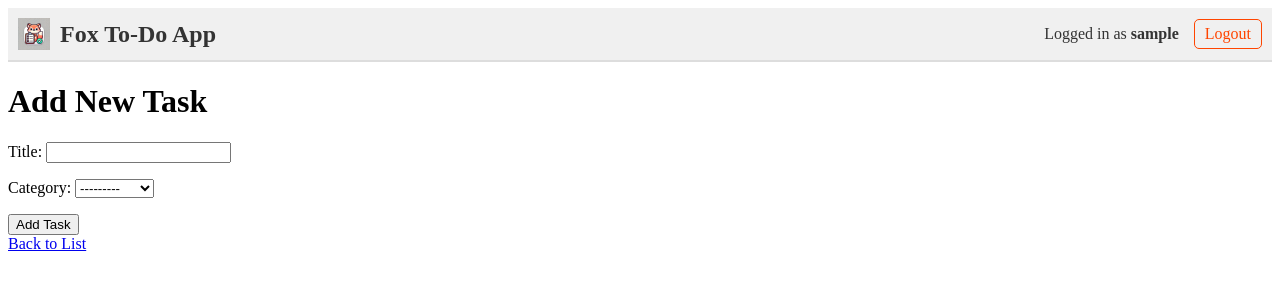
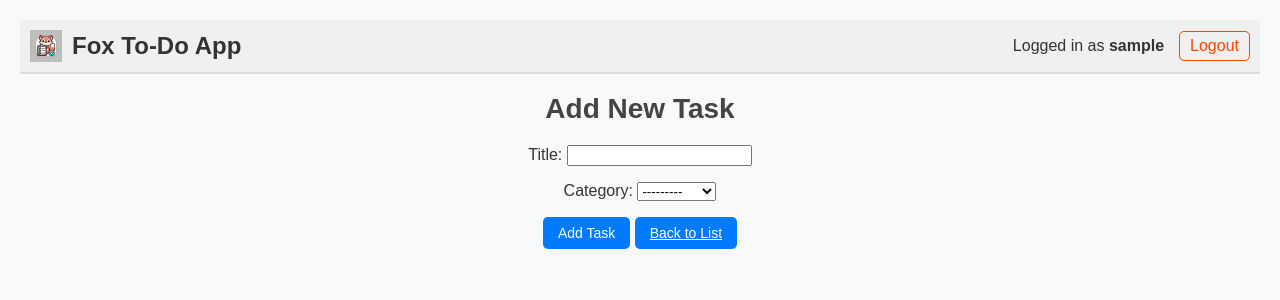
Before and after one commit to solarmist/django_todo, a Django app: page /add/ in a window 1280 px wide. Shown: the top 300 px of the page. Run offline with Django 5.2, Linux system fonts and the light colour scheme; the visitor is signed in with stand-in values (Sample User, id 1); data comes from the database, SQL or seed files in the repository.

Commit message:
Add styling to the core of the app.

```diff
--- a/todo_project/static/todo_app/css/style.css
+++ b/todo_project/static/todo_app/css/style.css
@@ -1,3 +1,100 @@
+/* 🎨 General Styles */
+body {
+    font-family: "Arial", sans-serif;
+    background-color: #f8f9fa;
+    color: #333;
+    margin: 0;
+    padding: 20px;
+    text-align: center;
+}
+
+/* 🏷️ Header */
+h1 {
+    font-size: 28px;
+    margin-bottom: 20px;
+    color: #444;
+}
+
+/* 📋 Task List */
+ul {
+    list-style-type: none;
+    padding: 0;
+}
+
+li {
+    background-color: white;
+    padding: 10px;
+    margin: 10px auto;
+    width: 80%;
+    max-width: 500px;
+    border-radius: 8px;
+    box-shadow: 2px 2px 10px rgba(0, 0, 0, 0.1);
+    display: flex;
+    justify-content: space-between;
+    align-items: center;
+}
+
+/* ✅ Completed Tasks */
+li.completed {
+    text-decoration: line-through;
+    opacity: 0.6;
+}
+
+/* 📌 Buttons */
+button,
+.btn {
+    background-color: #007bff;
+    color: white;
+    border: none;
+    padding: 8px 15px;
+    border-radius: 5px;
+    cursor: pointer;
+    font-size: 14px;
+    transition: 0.3s;
+}
+
+button:hover,
+.btn:hover {
+    background-color: #0056b3;
+}
+
+/* 🎛️ Filters */
+.filter-form {
+    display: flex;
+    justify-content: center;
+    gap: 10px;
+    margin-bottom: 20px;
+}
+
+.filter-form select,
+.filter-form input,
+.filter-form button {
+    padding: 5px;
+    font-size: 14px;
+}
+
+/* 🎭 Dark Mode Support */
+@media (prefers-color-scheme: dark) {
+    body {
+        background-color: #222;
+        color: #ddd;
+    }
+
+    li {
+        background-color: #333;
+        color: white;
+    }
+
+    button,
+    .btn {
+        background-color: #28a745;
+    }
+
+    button:hover,
+    .btn:hover {
+        background-color: #218838;
+    }
+}
 /* Header Bar Styles */
 .header-bar {
     background-color: #f0f0f0;
--- a/todo_project/todo_app/templates/add_task.html
+++ b/todo_project/todo_app/templates/add_task.html
@@ -7,7 +7,7 @@
     {{ form.as_p }}
 
     <button type="submit">Add Task</button>
+    <a class="btn" href="{% url 'task-list' %}">Back to List</a>
 </form>
 
-<a href="{% url 'task-list' %}">Back to List</a>
 {% endblock %}
```
Also changed, not shown: todo_project/todo_app/templates/task_list.html (+5 -2 lines).
